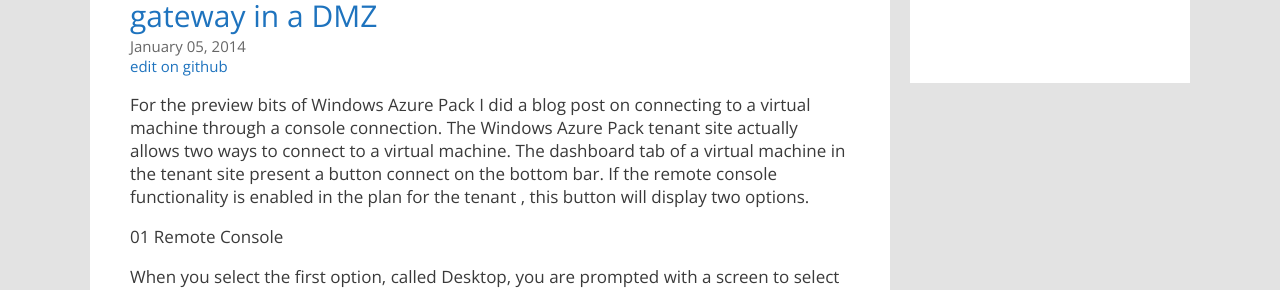
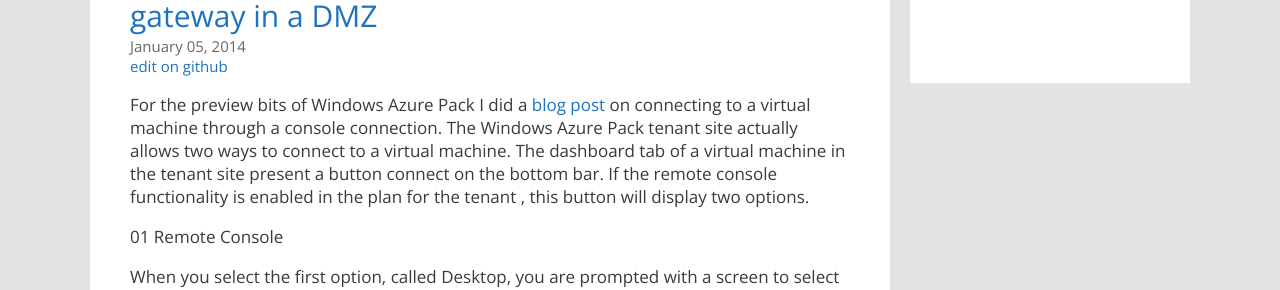
Before and after one commit to marcvaneijk/marcvaneijk.old, a Jekyll site: the page built from _posts/2014-01-05-consoledmz.md, in a window 1280 px wide and 900 px high. Shown: the part 307-597 px from the top of the window. Built offline with Jekyll 4.4.1, drawn with Linux system fonts in a browser that asks for light colours; nearby versions of some CDN libraries; part of the change alters nothing that is shown.

Commit message:
Update 2014-01-05-consoledmz.md

```diff
--- a/_posts/2014-01-05-consoledmz.md
+++ b/_posts/2014-01-05-consoledmz.md
@@ -5,7 +5,7 @@ author: Marc van Eijk
 title: Windows Azure Pack Remote Console with the RD gateway in a DMZ
 tags: Console Connect, Marc van Eijk, Remote Console, WAP, WAP Wiki, Windows Azure Pack
 ---
-For the preview bits of Windows Azure Pack I did a blog post on connecting to a virtual machine through a console connection. The Windows Azure Pack tenant site actually allows two ways to connect to a virtual machine. The dashboard tab of a virtual machine in the tenant site present a button connect on the bottom bar. If the remote console functionality is enabled in the plan for the tenant , this button will display two options.
+For the preview bits of Windows Azure Pack I did a [blog post](/2013/09/10/wapconsole) on connecting to a virtual machine through a console connection. The Windows Azure Pack tenant site actually allows two ways to connect to a virtual machine. The dashboard tab of a virtual machine in the tenant site present a button connect on the bottom bar. If the remote console functionality is enabled in the plan for the tenant , this button will display two options.
 
 01 Remote Console
 
```
